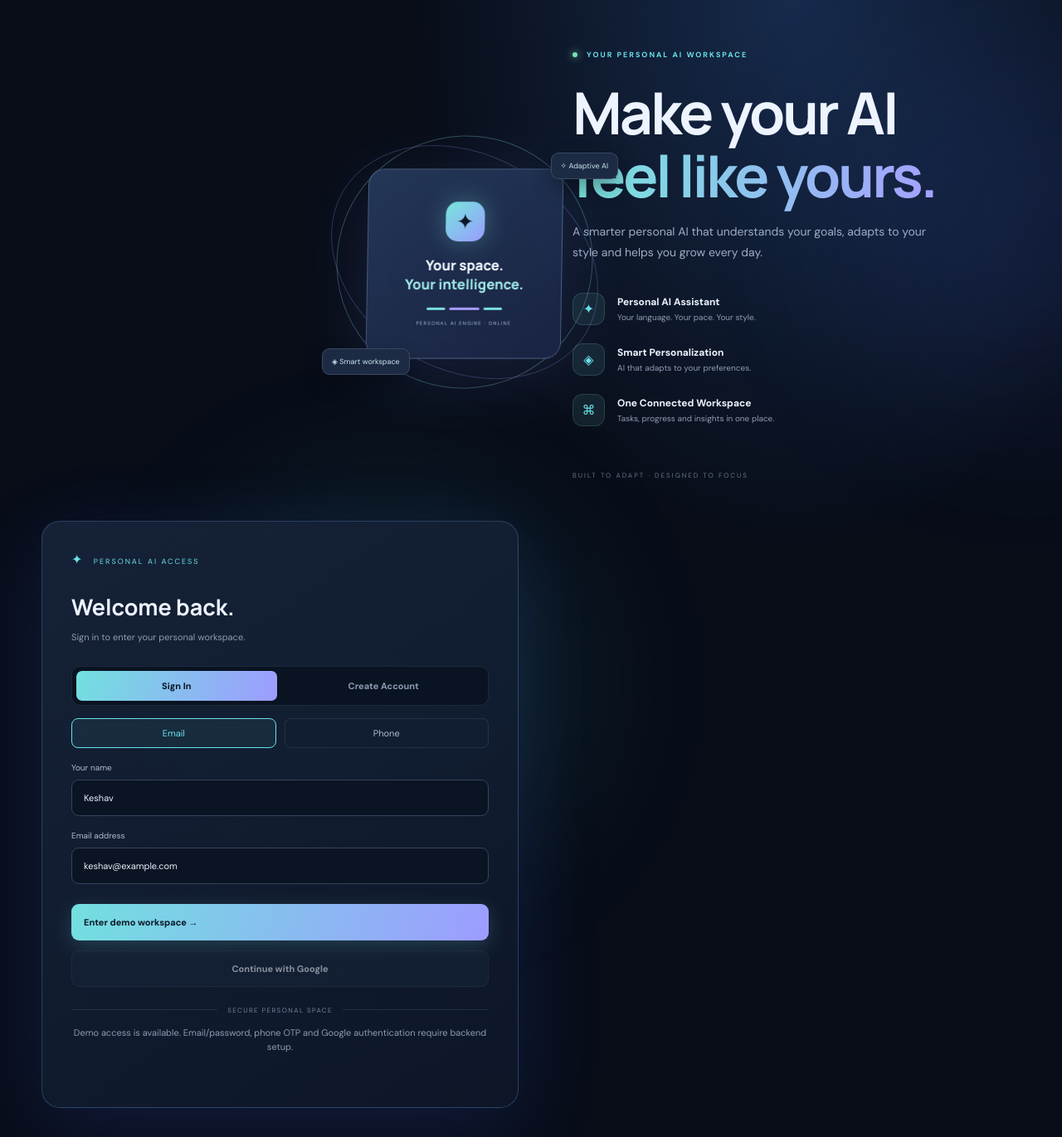
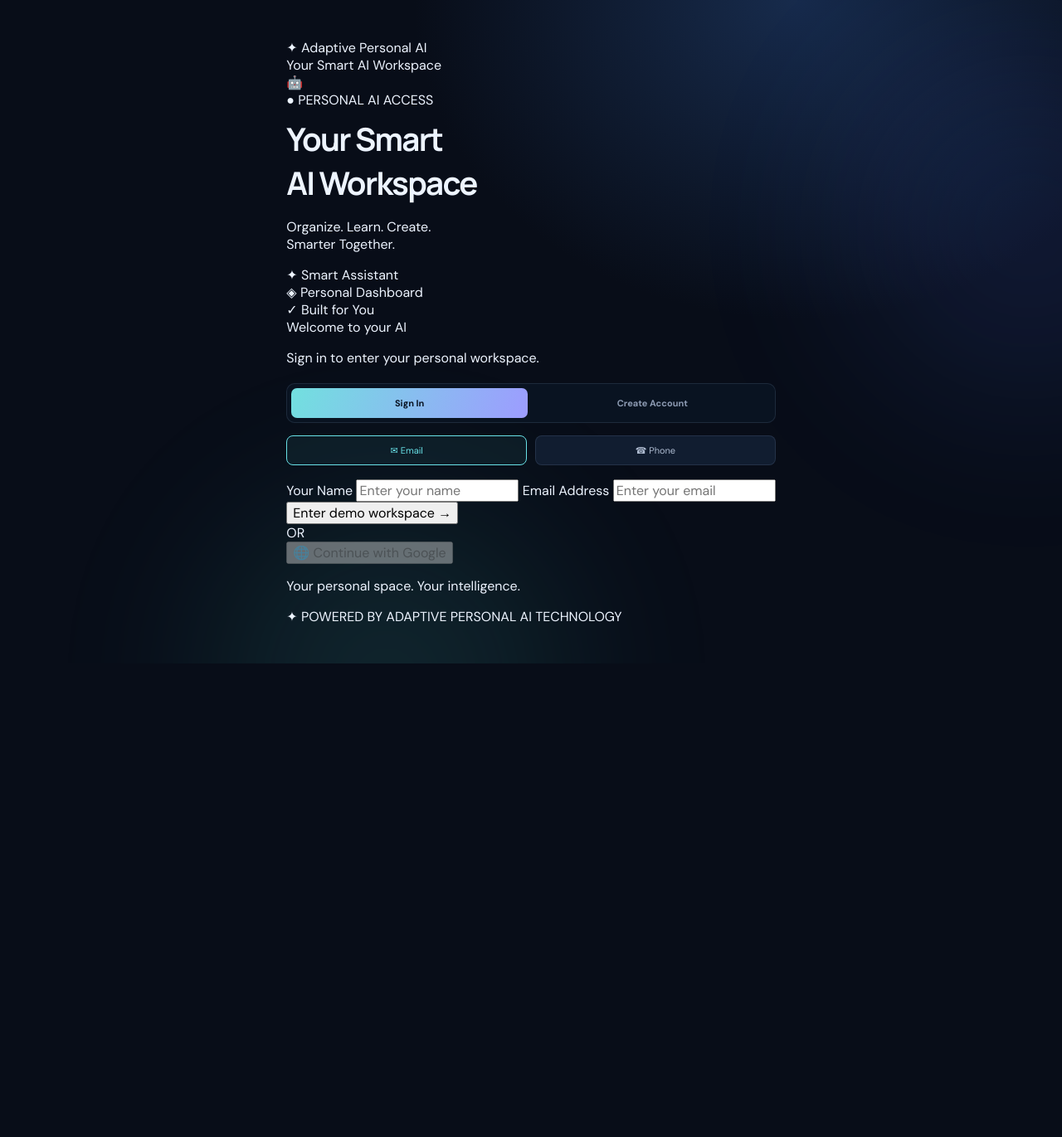
Before and after one commit to keshavrajendramalviya123-dev/adaptive---personal-ai, a Flask app: page /login in a window 1280 px wide. Shown: the whole page at 83% size. After the commit the page ends 800 px from the top, so only its background shows below. Run offline with Flask 3, Linux system fonts and the light colour scheme.

Commit message:
update neon login template

```diff
--- a/adaptive_personal_ai_flask_starter/adaptive_personal_ai/templates/login.html
+++ b/adaptive_personal_ai_flask_starter/adaptive_personal_ai/templates/login.html
@@ -2,141 +2,87 @@
 {% extends "base.html" %}
 {% block content %}
 
-<section class="login-layout">
+<section class="neon-login">
 
-  <div class="login-copy">
-    <div class="eyebrow">
-      <span class="pulse-dot"></span>
-      YOUR PERSONAL AI WORKSPACE
-    </div>
+  <header class="neon-header">
+    <div class="neon-brand">✦ Adaptive <span>Personal AI</span></div>
+    <div class="neon-help">Your Smart AI Workspace</div>
+  </header>
 
-    <h1>
-      Make your AI<br>
-      <span class="gradient-text">feel like yours.</span>
-    </h1>
+  <div class="neon-content">
 
-    <p class="login-description">
-      A smarter personal AI that understands your goals,
-      adapts to your style and helps you grow every day.
-    </p>
+    <div class="neon-hero">
+      <div class="robot-stage">
+        <div class="robot-ring ring-one"></div>
+        <div class="robot-ring ring-two"></div>
+        <div class="robot">🤖</div>
+        <div class="robot-glow"></div>
+      </div>
 
-    <div class="feature-row">
-      <span>✦</span>
-      <div>
-        <b>Personal AI Assistant</b>
-        <small>Your language. Your pace. Your style.</small>
+      <div class="hero-text">
+        <div class="hero-label">● PERSONAL AI ACCESS</div>
+        <h1>Your Smart<br><span>AI Workspace</span></h1>
+        <p>Organize. Learn. Create.<br>Smarter Together.</p>
+
+        <div class="hero-feature">✦ Smart Assistant</div>
+        <div class="hero-feature">◈ Personal Dashboard</div>
+        <div class="hero-feature">✓ Built for You</div>
       </div>
     </div>
 
-    <div class="feature-row">
-      <span>◈</span>
-      <div>
-        <b>Smart Personalization</b>
-        <small>AI that adapts to your preferences.</small>
+    <div class="neon-panel">
+
+      <div class="panel-heading">Welcome to your AI</div>
+      <p class="panel-subtitle" id="auth-description">
+        Sign in to enter your personal workspace.
+      </p>
+
+      <div class="auth-tabs">
+        <button type="button" class="auth-tab active" id="signin-tab">Sign In</button>
+        <button type="button" class="auth-tab" id="signup-tab">Create Account</button>
       </div>
-    </div>
 
-    <div class="feature-row">
-      <span>⌘</span>
-      <div>
-        <b>One Connected Workspace</b>
-        <small>Tasks, progress and insights in one place.</small>
+      <div class="auth-options">
+        <button type="button" class="auth-option active" id="email-option">✉ Email</button>
+        <button type="button" class="auth-option" id="phone-option">☎ Phone</button>
       </div>
-    </div>
 
-    <div class="login-foot">
-      BUILT TO ADAPT · DESIGNED TO FOCUS
+      <div id="email-fields">
+        <label>Your Name</label>
+        <input id="demo-name" class="neon-input" placeholder="Enter your name">
+
+        <label>Email Address</label>
+        <input id="demo-email" class="neon-input" type="email" placeholder="Enter your email">
+      </div>
+
+      <div id="phone-fields" hidden>
+        <label>Phone Number</label>
+        <input id="phone-number" class="neon-input" type="tel" placeholder="Enter phone number">
+      </div>
+
+      <div id="password-fields" hidden>
+        <label>Password</label>
+        <input id="auth-password" class="neon-input" type="password" placeholder="Enter password">
+      </div>
+
+      <button id="login-btn" class="neon-submit">
+        Enter demo workspace →
+      </button>
+
+      <div class="neon-divider">OR</div>
+
+      <button type="button" class="neon-google" disabled>
+        🌐 Continue with Google
+      </button>
+
+      <p class="neon-bottom">
+        Your personal space. Your intelligence.
+      </p>
+
     </div>
   </div>
 
-  <div class="login-visual">
-    <div class="orbit orbit-a"></div>
-    <div class="orbit orbit-b"></div>
-
-    <div class="core-card">
-      <div class="core-icon">✦</div>
-      <div class="core-title">
-        Your space.<br>
-        <span>Your intelligence.</span>
-      </div>
-      <div class="core-bars">
-        <i></i><i></i><i></i>
-      </div>
-      <small>PERSONAL AI ENGINE · ONLINE</small>
-    </div>
-
-    <div class="float-chip chip-top">✧ Adaptive AI</div>
-    <div class="float-chip chip-bottom">◈ Smart workspace</div>
-  </div>
-
-  <div class="login-panel">
-
-    <div class="panel-top">
-      <span class="tiny-star">✦</span>
-      PERSONAL AI ACCESS
-    </div>
-
-    <h2 id="auth-heading">Welcome back.</h2>
-    <p id="auth-description">Sign in to enter your personal workspace.</p>
-
-    <div class="auth-tabs">
-      <button type="button" class="auth-tab active" id="signin-tab">
-        Sign In
-      </button>
-      <button type="button" class="auth-tab" id="signup-tab">
-        Create Account
-      </button>
-    </div>
-
-    <div class="auth-options">
-      <button type="button" class="auth-option active" id="email-option">
-        Email
-      </button>
-      <button type="button" class="auth-option" id="phone-option">
-        Phone
-      </button>
-    </div>
-
-    <div id="email-fields">
-      <label class="field-label" for="demo-name">Your name</label>
-      <input id="demo-name" class="field" value="Keshav" placeholder="Enter your name">
-
-      <label class="field-label" for="demo-email">Email address</label>
-      <input id="demo-email" class="field" type="email" value="keshav@example.com" placeholder="you@example.com">
-    </div>
-
-    <div id="phone-fields" hidden>
-      <label class="field-label" for="phone-number">Phone number</label>
-      <input id="phone-number" class="field" type="tel" placeholder="Enter phone number">
-      <p class="fine-print">Phone OTP login is not connected yet.</p>
-    </div>
-
-    <div id="password-fields" hidden>
-      <label class="field-label" for="auth-password">Password</label>
-      <input id="auth-password" class="field" type="password" placeholder="Enter password">
-      <p class="fine-print">Password authentication is not connected yet.</p>
-    </div>
-
-    <button id="login-btn" class="primary-btn full-btn">
-      Enter demo workspace →
-    </button>
-
-    <button type="button" class="google-btn" id="google-btn" disabled>
-      Continue with Google
-    </button>
-
-    <div class="divider-text">
-      <span></span>
-      <small>SECURE PERSONAL SPACE</small>
-      <span></span>
-    </div>
-
-    <p class="fine-print">
-      Demo access is available. Email/password, phone OTP and Google
-      authentication require backend setup.
-    </p>
-
-  </div>
+  <footer class="neon-footer">✦ POWERED BY ADAPTIVE PERSONAL AI TECHNOLOGY</footer>
 
 </section>
 
```
